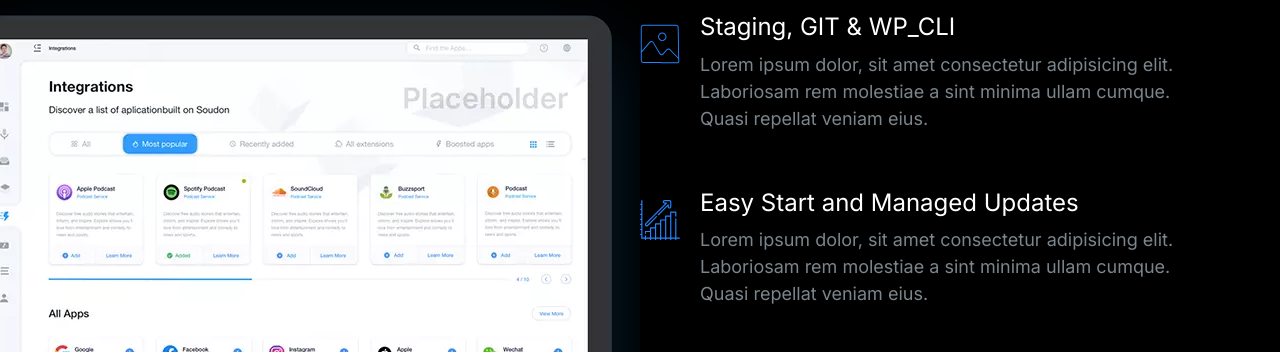
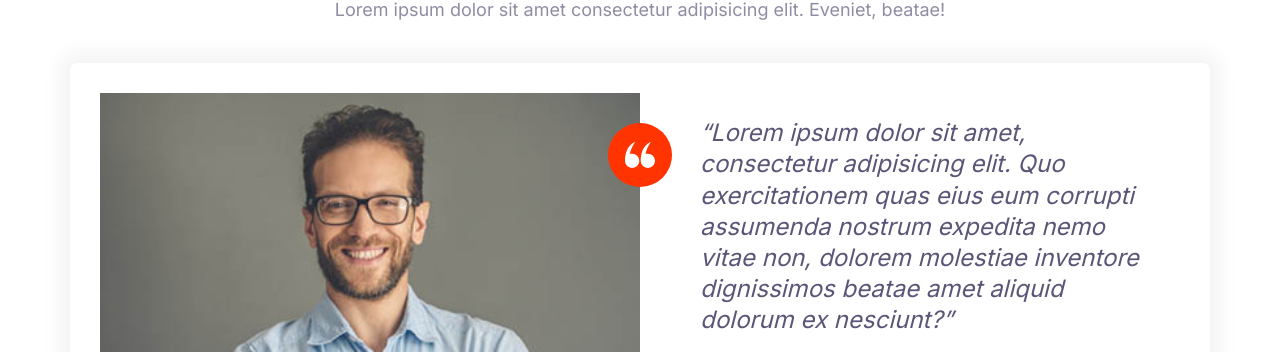
Before and after one commit to AkhilaKolluru98/moshify, a plain HTML site: page index.html in a window 1280 px wide. Shown: the part 91-443 px from the top of the page. Drawn offline with Linux system fonts and the light colour scheme.

Commit message:
Build the testimonial-block component and defined the styles.

```diff
--- a/css/styles.css
+++ b/css/styles.css
@@ -580,6 +580,7 @@ a{
 
 .block__header {
   text-align: center;
+  margin-bottom: 4rem;
 }
 
 .block__heading {
--- a/index.html
+++ b/index.html
@@ -13,60 +13,42 @@
     <link href="https://fonts.googleapis.com/css2?family=Inter:wght@400;600;700&display=swap" rel="stylesheet">
 </head>
 <body>
-    <section class="block block--dark block--skewed-right block-showcase">
+    <section class="block">
         <header class="block__header">
-            <h2>User-Friendly Control Panel</h2>
+            <h2>What our Customers are Saying</h2>
+            <p>Lorem ipsum dolor sit amet consectetur adipisicing elit. Eveniet, beatae!</p>
+
         </header>
-        <div class="container grid grid--1x2">
-            <picture class="block-showcase__image">
-                <source srcset="images/ipad.webp 1x, images/ipad@2x.webp 2x" type="image/webp">
-                <source srcset="images/ipad.png 1x, images/ipad@2x.png 2x" type="image/png">
-                <img src="images/ipad.png" alt="">
-            </picture>
-            <ul class="list">
-                <li>
+        <div class="container">
+            <div class="card testimonial">
+                <div class="grid grid--1x2">
+                    <div class="testimonial__image">
+                        <img src="/images/testimonial.jpg" alt="A happy, smiling customer">
+                        <span class="icon-container icon-container--accent">
+                            <svg class="icon icon--white icon--small">
+                                <use xlink:href="images/sprite.svg#quotes"></use>
+                              </svg>
+                        </span>
+                    </div>
+                    <blockquote class="quote">
+                        <p class="quote__text">Lorem ipsum dolor sit amet, consectetur adipisicing elit. Quo exercitationem quas eius eum corrupti assumenda nostrum expedita nemo vitae non, dolorem molestiae inventore dignissimos beatae amet aliquid dolorum ex nesciunt?</p>
+                        <footer>
                             <div class="media">
                                 <div class="media__image">
-                            <svg class="icon icon--primary">
-                                <use xlink:href="images/sprite.svg#snap"></use>
+                                    <svg class="icon icon--primary quote__line">
+                                        <use xlink:href="images/sprite.svg#line"></use>
                                     </svg>
                                 </div>
                                 <div class="media__body">
-                            <h3 class="media__title">Staging, GIT & WP_CLI</h3>
-                            <p>Lorem ipsum dolor, sit amet consectetur adipisicing elit. Laboriosam rem molestiae a sint minima ullam cumque. Quasi repellat veniam eius.</p>
+                                    <h3 class="media__title quote__author">John Smith</h3>
+                                    <p class="quote__organization">ABC Company</p>
 
                                 </div>
                             </div>
-                </li>
-                <li>
-                    <div class="media">
-                        <div class="media__image">
-                            <svg class="icon icon--primary">
-                                <use xlink:href="images/sprite.svg#growth"></use>
-                            </svg>
-                        </div>
-                        <div class="media__body">
-                            <h3 class="media__title">Easy Start and Managed Updates</h3>
-                            <p>Lorem ipsum dolor, sit amet consectetur adipisicing elit. Laboriosam rem molestiae a sint minima ullam cumque. Quasi repellat veniam eius.</p>
-
+                        </footer>
+                    </blockquote>
                 </div>
             </div>
-                </li>
-                <li>
-                    <div class="media">
-                        <div class="media__image">
-                            <svg class="icon icon--primary">
-                                <use xlink:href="images/sprite.svg#wordpress"></use>
-                            </svg>
-                        </div>
-                        <div class="media__body">
-                            <h3 class="media__title">Dynamic Caching & More</h3>
-                            <p>Lorem ipsum dolor, sit amet consectetur adipisicing elit. Laboriosam rem molestiae a sint minima ullam cumque. Quasi repellat veniam eius.</p>
-
-                        </div>
-                    </div>
-                </li>
-            </ul>
         </div>
     </section>
     <script src="js/main.js"></script>
```
Also changed, not shown: components/testimonial-block.html (added, +38 -0 lines). Lines whose indentation alone changed are shown as unchanged.
